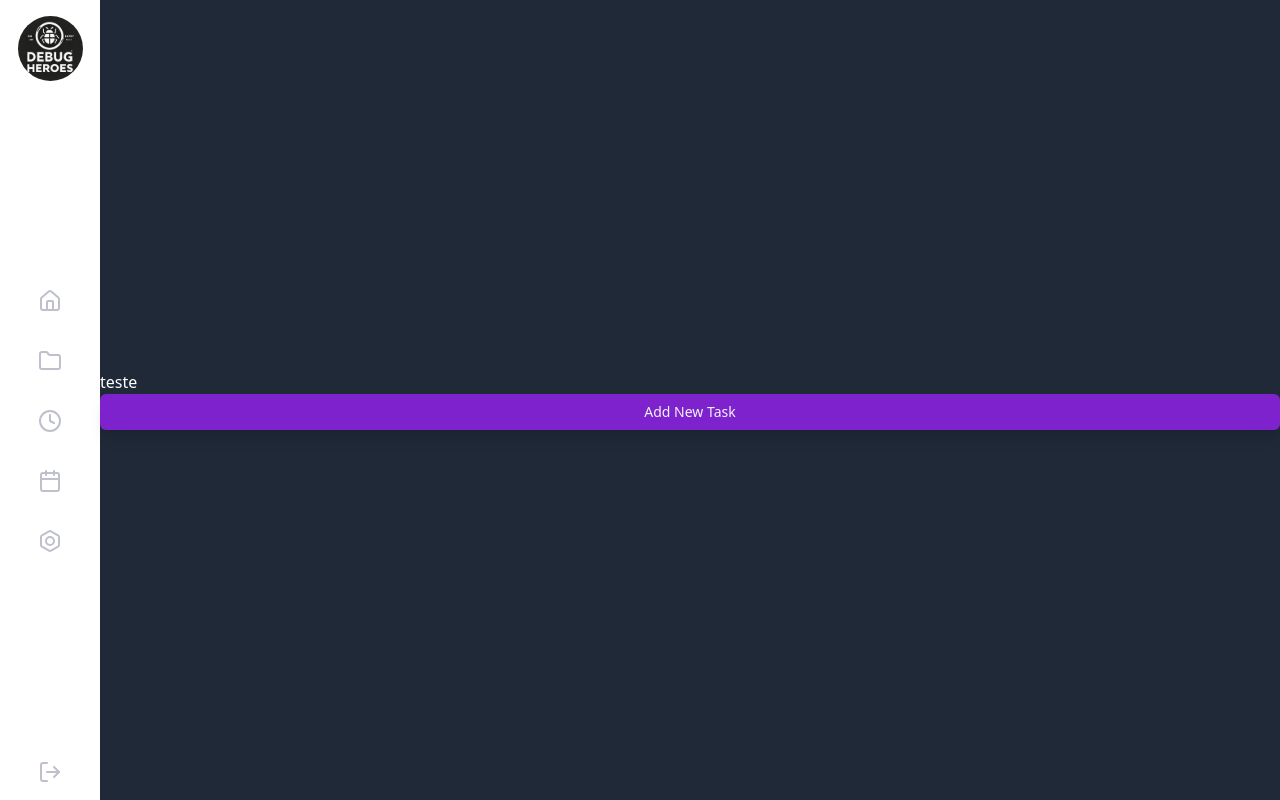
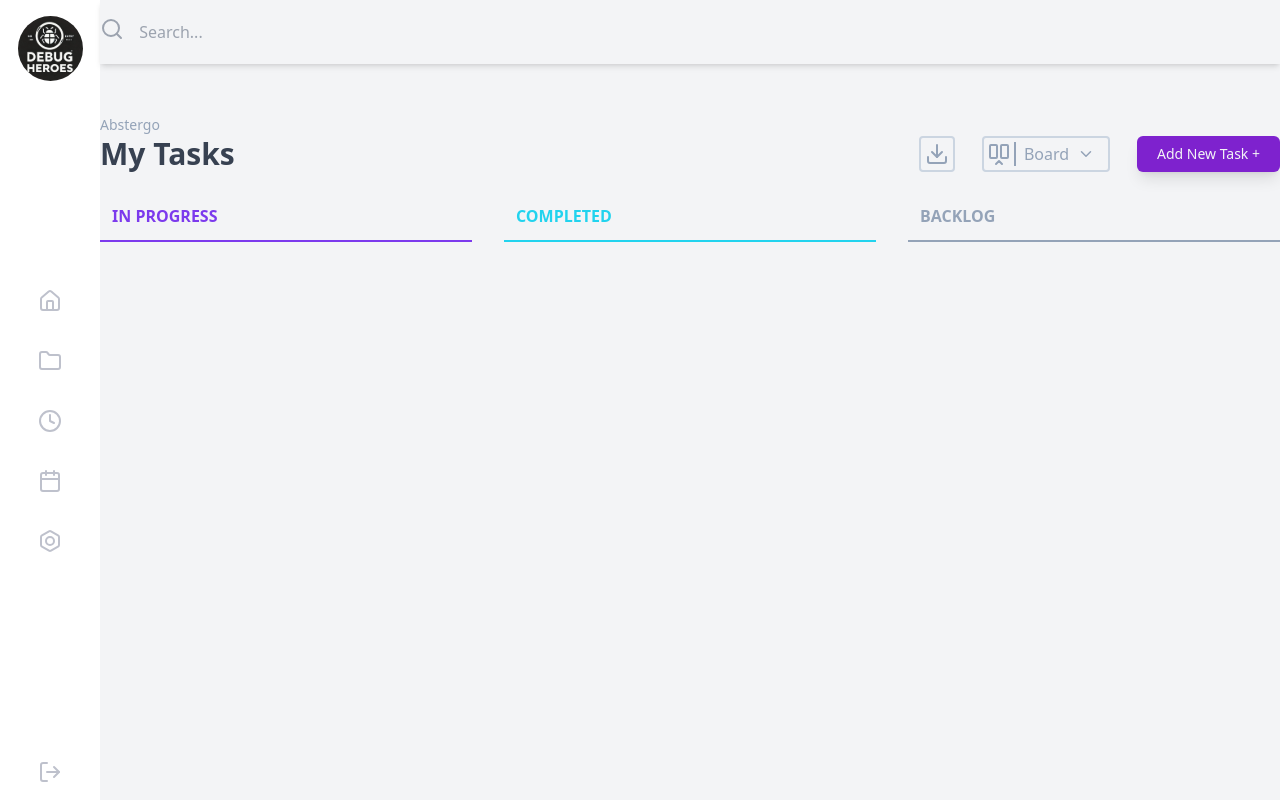
Before and after one commit to Debug-Heroes/todo-list-frontend, a React (Vite) app: page / in a window 1280 px wide. Built offline with nearby package versions, Linux system fonts and the light colour scheme.

Commit message:
feat: add SearchBar and update home, menu, and button styles

```diff
--- a/src/components/Button/Button.tsx
+++ b/src/components/Button/Button.tsx
@@ -7,7 +7,7 @@ interface ButtonProps extends ComponentProps<'button'> {
 
 export default function Button({ label, ...rest }: ButtonProps) {
   return (
-    <button {...rest} className={twMerge('w-full bg-purple-700 text-gray-100 text-sm px-10 py-2 rounded-md shadow-lg transition-all transform duration-150 ease-in-out hover:bg-purple-700/80 focus:outline-none focus:bg-purple-700/80 focus:ring-2 focus:ring-blue-300', rest.className)} >
+    <button {...rest} className={twMerge('w-full bg-purple-700 text-gray-100 text-sm px-5 py-2 rounded-md shadow-lg transition-all transform duration-150 ease-in-out hover:bg-purple-700/80 focus:outline-none focus:bg-purple-700/80 focus:ring-2 focus:ring-blue-300', rest.className)} >
       {label}
     </button>
   );
--- a/src/components/Menu/Menu.tsx
+++ b/src/components/Menu/Menu.tsx
@@ -9,12 +9,24 @@ export function Menu() {
       </div>
       <div className="flex flex-col gap-9">
         <Link to={'/'}>
-          <House className="text-dh-gray-300 hover:text-dh-gray-300/60" />
+        <div className="group hover:bg-purple-400 hover:px-2 hover:py-2 hover:rounded-full flex ease-out justify-center duration-100">
+           <House className="text-dh-gray-300 group-hover:text-white w-full " />
+        </div>
+
         </Link>
-        <Folder className="text-dh-gray-300 hover:text-dh-gray-300/60" />
-        <Clock className="text-dh-gray-300 hover:text-dh-gray-300/60" />
-        <Calendar className="text-dh-gray-300 hover:text-dh-gray-300/60" />
-        <Bolt className="text-dh-gray-300 hover:text-dh-gray-300/60" />
+        <div className="group hover:bg-purple-400 hover:px-2 hover:py-2 hover:rounded-full flex ease-out justify-center duration-100">
+          <Folder className="text-dh-gray-300 group-hover:text-white w-full" />
+        </div>
+
+        <div className="group hover:bg-purple-400 hover:px-2 hover:py-2 hover:rounded-full flex ease-out justify-center duration-100">
+          <Clock className="text-dh-gray-300 group-hover:text-white w-full" />
+        </div>
+        <div className="group hover:bg-purple-400 hover:px-2 hover:py-2 hover:rounded-full flex ease-out justify-center duration-100">
+          <Calendar className="text-dh-gray-300 group-hover:text-white w-full" />
+        </div>
+        <div className="group hover:bg-purple-400 hover:px-2 hover:py-2 hover:rounded-full flex ease-out justify-center duration-100">
+          <Bolt className="text-dh-gray-300 group-hover:text-white w-full" />
+        </div>
       </div>
       <div>
         <LogOut className="text-dh-gray-300 hover:text-dh-gray-300/60" />
--- /dev/null
+++ b/src/components/SearchBar/SearchBar.tsx
@@ -0,0 +1,12 @@
+import { SearchIcon } from "lucide-react";
+
+export default function Search() {
+    return (
+        <>
+        <div className="flex gap-3">
+            <SearchIcon className="text-gray-400"/>
+            <input type="text" className="bg-transparent w-64 text-gray-400" placeholder="Search..."/>
+        </div>
+        </>
+    )
+}
--- a/src/pages/home.tsx
+++ b/src/pages/home.tsx
@@ -1,10 +1,55 @@
 import Button from "@/components/Button/Button";
+import SearchBar from "@/components/SearchBar/SearchBar";
+import { BetweenVerticalEnd, ChevronDown, Download } from "lucide-react";
 
 export function Home() {
   return (
     <>
-      <h1 className="text-white">teste</h1>
-      <Button label="Add New Task" />
+    <div className="bg-gray-100 w-full h-screen">
+        <header className="shadow-md">
+          <div className="h-16 container mx-auto flex items-center ">
+            <SearchBar />
+          </div>
+        </header>
+
+
+        <main className="text-gray-700 container mx-auto mt-12">
+
+          <div className="flex justify-between items-end">
+            <div>
+              <span className="text-sm text-slate-400">Abstergo</span>
+              <h2 className="text-3xl font-semibold">My Tasks</h2>
+            </div>
+
+            <div className="flex gap-[27px]">
+              <div className="border-2 border-slate-300 rounded p-1">
+                <Download className="text-slate-400"/>
+              </div>
+              <div className="border-2 border-slate-300 rounded w-32 flex items-center gap-2">
+                <BetweenVerticalEnd className="text-slate-400 border-r-2 border-r-slate-400 " width={32} />
+                <span className="text-slate-400">Board</span>< ChevronDown className="text-slate-400" width={18} />
+              </div>
+              <div>
+                <Button label={'Add New Task +'}/>
+              </div>
+            </div>
+          </div>
+
+          <div className="grid grid-cols-3 gap-8 mt-5 font-semibold">
+            <div className="text-violet-600 border-b-2 border-violet-600 p-3">
+              <span>IN PROGRESS</span>
+            </div>
+            <div className="text-cyan-400 border-b-2 border-cyan-400 p-3">
+              <span>COMPLETED</span>
+            </div>
+            <div className="text-slate-400 border-b-2 border-slate-400 p-3">
+              <span>BACKLOG</span>
+            </div>
+          </div>
+
+        </main>
+    </div>
     </>
+
   )
 }
--- a/src/styles/global.css
+++ b/src/styles/global.css
@@ -9,10 +9,6 @@ body {
   color: theme('colors.gray.200')
 }
 
-h1 {
-  color: theme('colors.gray.200');
-}
-
 input, button, textarea {
   outline: none;
 }
```
